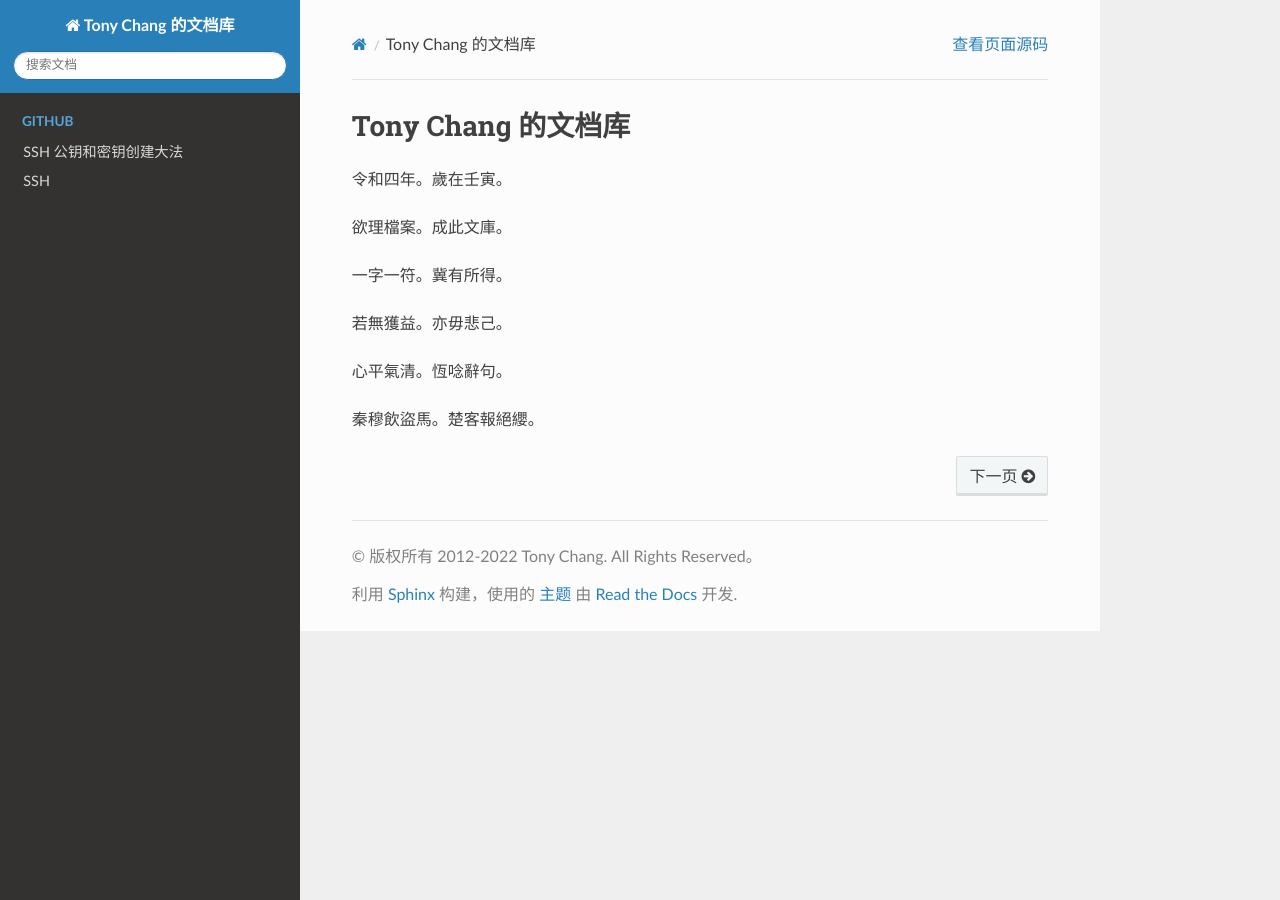
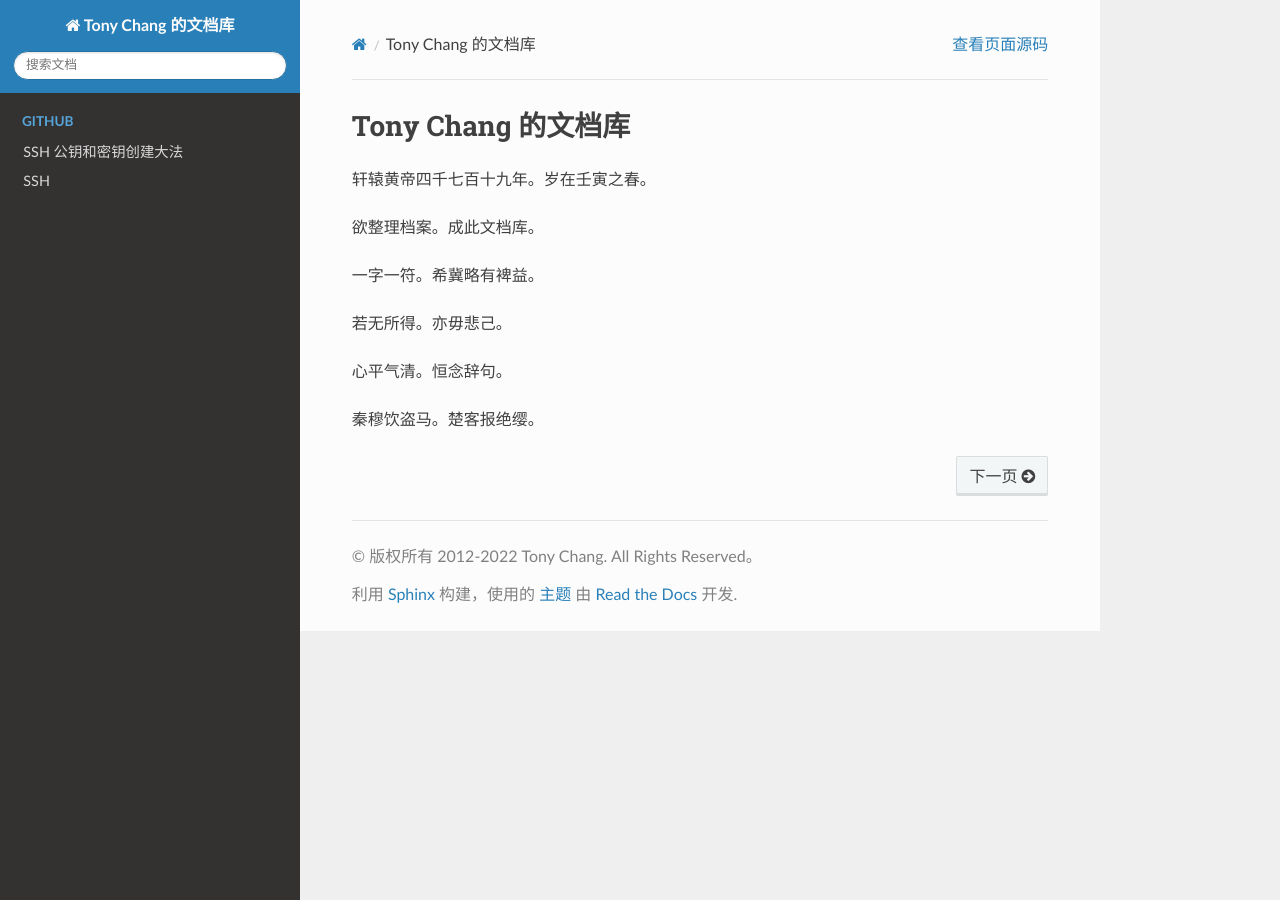
Before and after one commit to tony-aptx4869/docs_lib_sphinx, a Sphinx documentation site: the page built from docs/index.rst, in a window 1280 px wide. Built offline with Sphinx 7.4.7 and the Read the Docs theme 2.0.0, drawn with Linux system fonts in a browser that asks for light colours.

Commit message:
Update index.rst

```diff
--- a/docs/index.rst
+++ b/docs/index.rst
@@ -1,17 +1,18 @@
 Tony Chang 的文档库
 ===================
 
-令和四年。歲在壬寅。
+轩辕黄帝四千七百十九年。岁在壬寅之春。
 
-欲理檔案。成此文庫。
+欲整理档案。成此文档库。
 
-一字一符。冀有所得。
+一字一符。希冀略有裨益。
 
-若無獲益。亦毋悲己。
+若无所得。亦毋悲己。
 
-心平氣清。恆唸辭句。
+心平气清。恒念辞句。
 
-秦穆飲盜馬。楚客報絕纓。
+秦穆饮盗马。楚客报绝缨。
+
 
 .. toctree::
    :maxdepth: 2
```
